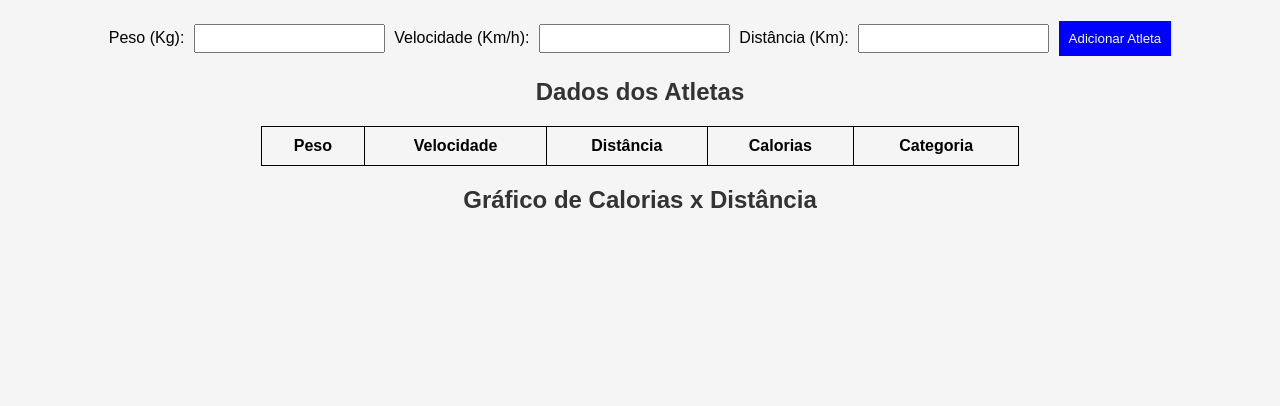
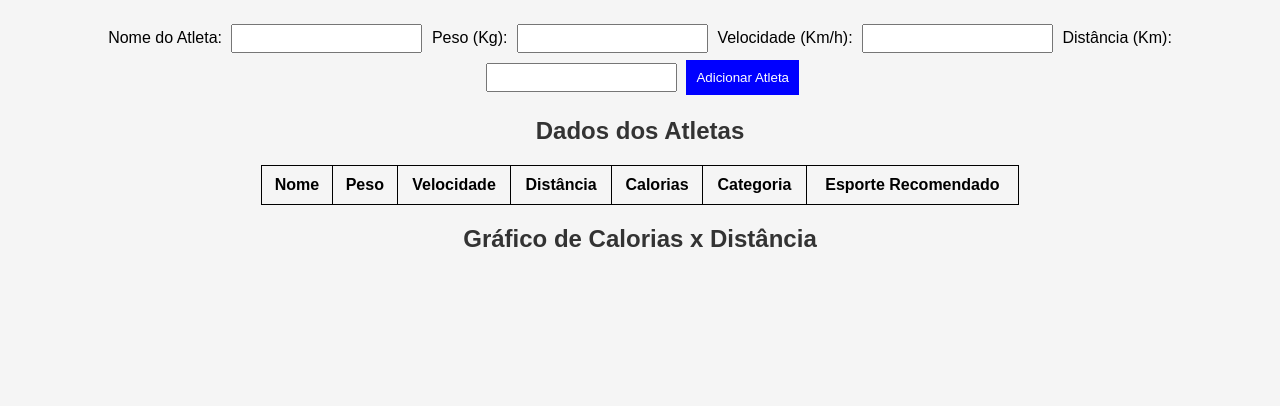
Before and after one commit to Johnlimahh/CaloriPredict-Previs-o-de-Calorias-com-Regress-o-Linear, a plain HTML site: page index.html in a window 1280 px wide. Shown: the part 61-467 px from the top of the page. Drawn offline with nearby package versions, Linux system fonts and the light colour scheme.

Commit message:
Update index.html

```diff
--- a/index.html
+++ b/index.html
@@ -9,37 +9,35 @@
 </head>
 <body>
     <h1>Previsão de Calorias Queimadas</h1>
-
     <div class="formulario">
+        <label>Nome do Atleta: <input type="text" id="nomeAtleta"></label>
         <label>Peso (Kg): <input type="number" id="peso"></label>
         <label>Velocidade (Km/h): <input type="number" id="velocidade"></label>
         <label>Distância (Km): <input type="number" id="distancia"></label>
         <button onclick="adicionarAtleta()">Adicionar Atleta</button>
     </div>
-
     <h2>Dados dos Atletas</h2>
     <table border="1">
         <thead>
             <tr>
+                <th>Nome</th>
                 <th>Peso</th>
                 <th>Velocidade</th>
                 <th>Distância</th>
                 <th>Calorias</th>
                 <th>Categoria</th>
+                <th>Esporte Recomendado</th>
             </tr>
         </thead>
         <tbody id="tabelaAtletas"></tbody>
     </table>
-
     <h2>Gráfico de Calorias x Distância</h2>
     <canvas id="graficoAtletas"></canvas>
-
     <h2>Previsão de Calorias</h2>
     <label>Distância Prevista (Km): <input type="number" id="novaDistancia"></label>
     <button onclick="preverCalorias()">Gerar Equação</button>
     <button onclick="calcularPrevisao()">Calcular Previsão</button>
     <p id="resultadoPrevisao"></p>
-
     <script src="script.js"></script>
 </body>
 </html>
```
